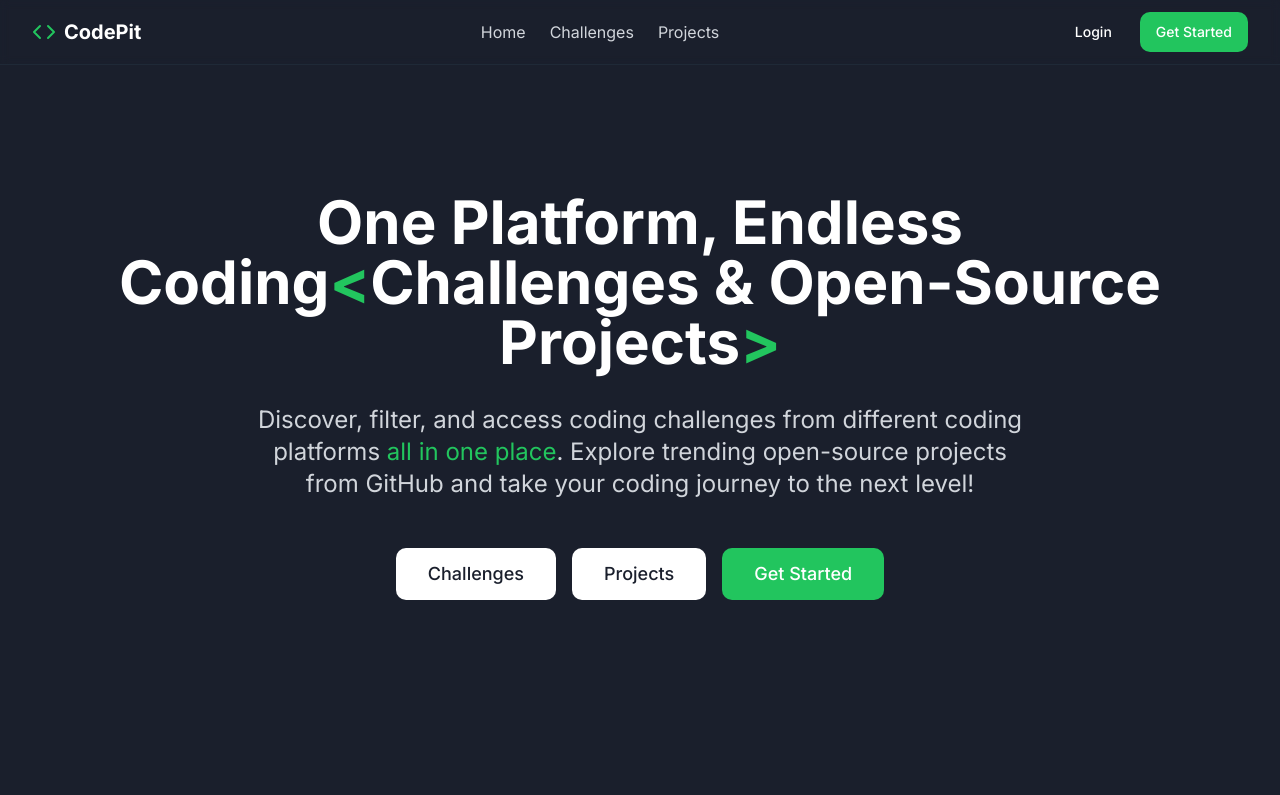
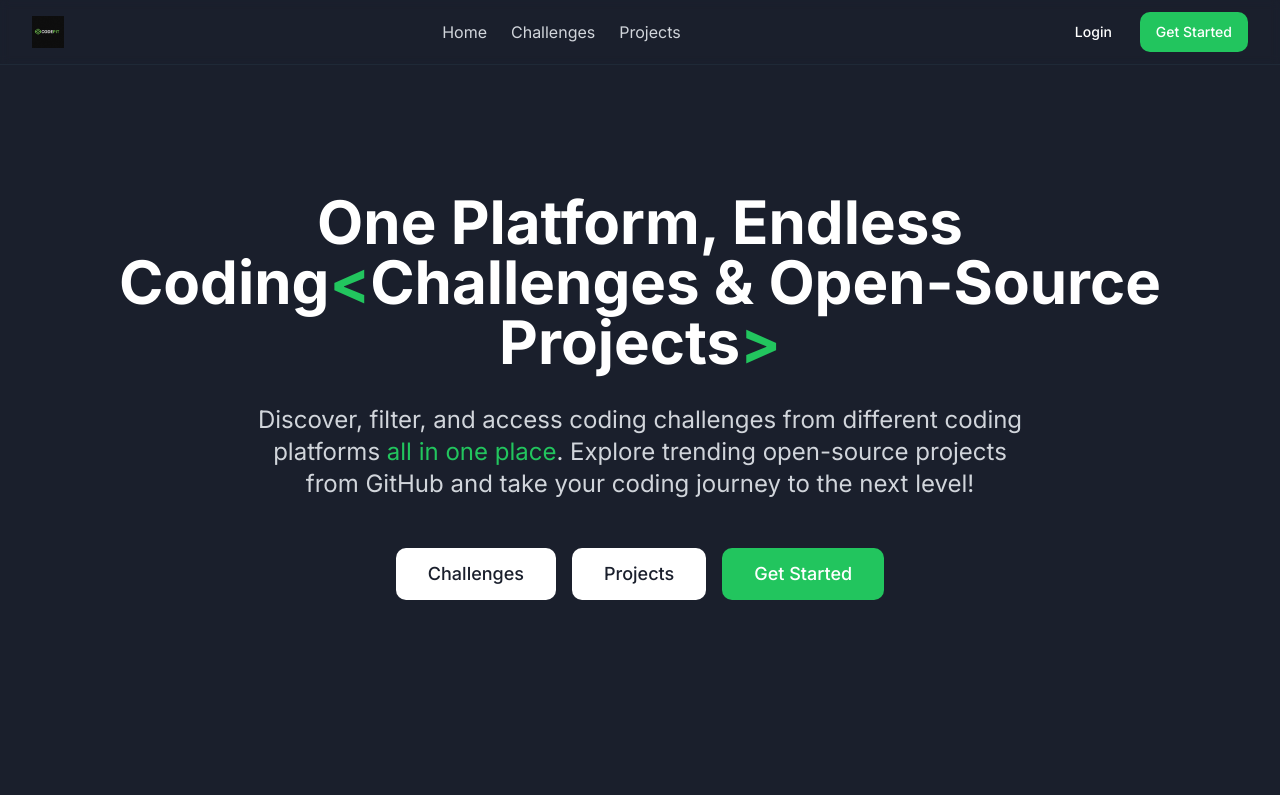
Before and after one commit to SyntaxSquad4044/Codepit, a React (Vite) app: page / in a window 1280 px wide. Shown: the top 795 px of the page. Built offline with nearby package versions, Linux system fonts and the light colour scheme.

Commit message:
Replace CodePit logo
Replace the text "CodePit" in the header with the new logo.

```diff
--- a/src/components/layout/CustomHeader.tsx
+++ b/src/components/layout/CustomHeader.tsx
@@ -2,7 +2,6 @@
 import { useState, useEffect } from "react";
 import { Link, useNavigate } from "react-router-dom";
 import { Button } from "@/components/ui/button";
-import { Code } from "lucide-react";
 
 export function CustomHeader() {
   const [isLoggedIn, setIsLoggedIn] = useState(false);
@@ -37,9 +36,12 @@ export function CustomHeader() {
       <div className="max-w-7xl mx-auto px-4 sm:px-6 lg:px-8">
         <div className="flex justify-between items-center h-16">
           <div className="flex items-center">
-            <Link to="/" className="flex items-center gap-2">
-              <Code className="h-6 w-6 text-[color:var(--accent-color)]" />
-              <span className="text-xl font-bold text-white">CodePit</span>
+            <Link to="/" className="flex items-center">
+              <img
+                src="/lovable-uploads/1e4cc934-8e77-475c-ad63-ede0e4f9f9fc.png"
+                alt="CodePit Logo"
+                className="h-8"
+              />
             </Link>
           </div>
           <nav className="hidden md:flex items-center gap-6">
```
Also changed, not shown: public/lovable-uploads/1e4cc934-8e77-475c-ad63-ede0e4f9f9fc.png (added).
